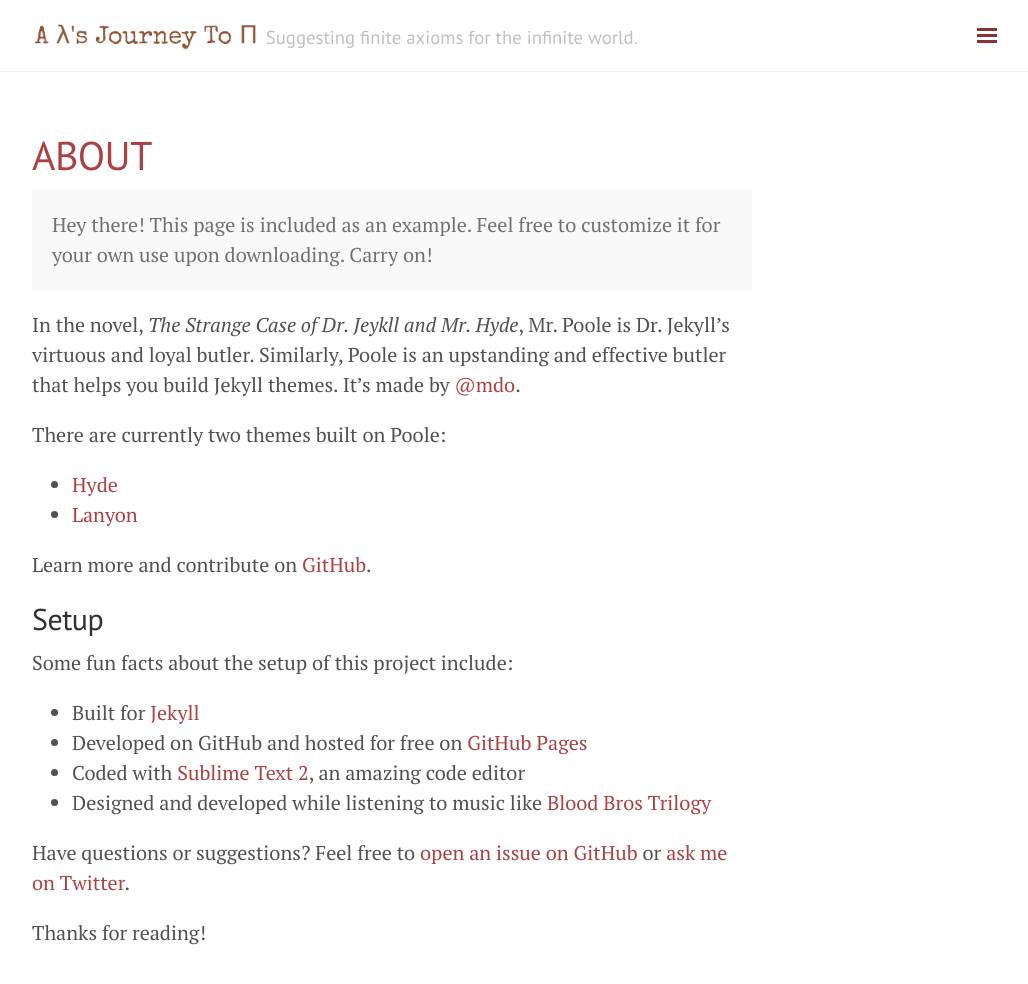
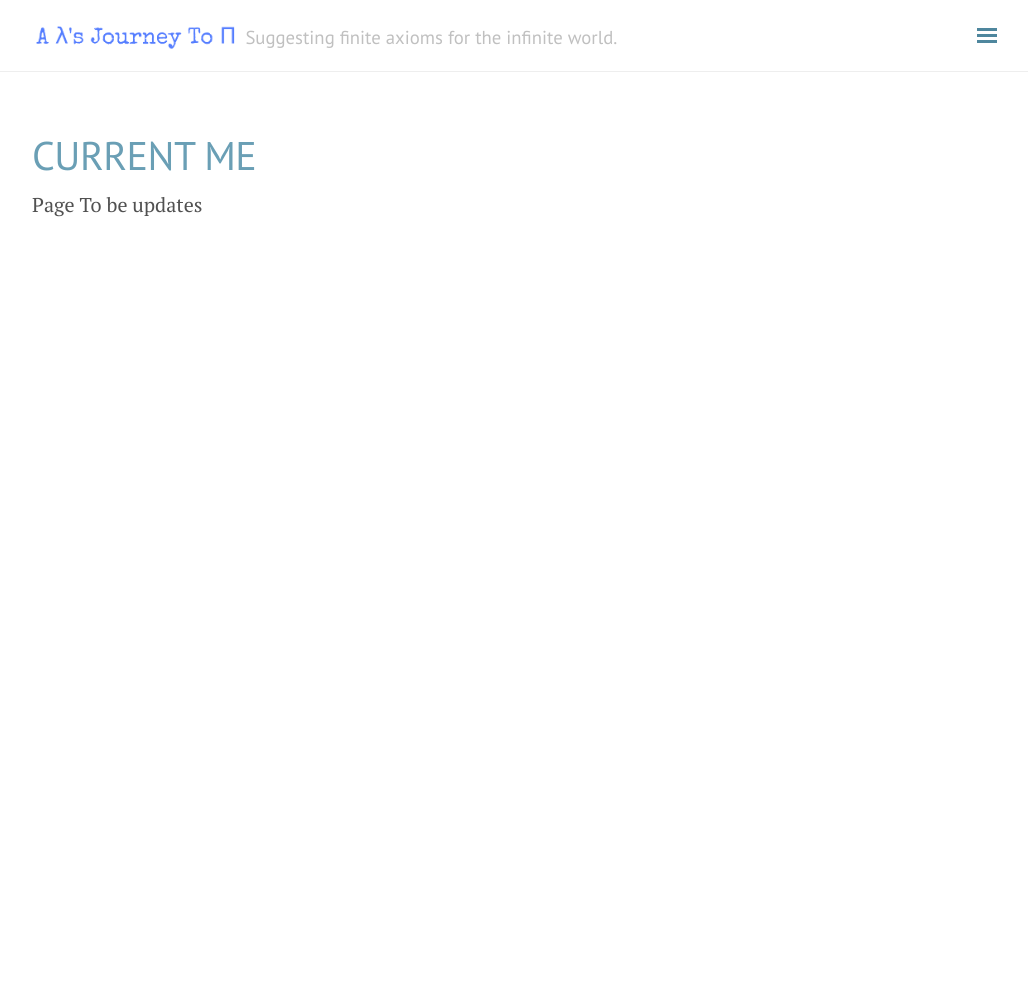
Before and after one commit to rarchk/rarchk.github.io, a Jekyll site: the page built from about.md, in a window 1280 px wide and 1028 px high. Shown: the top 984 px of the window, without its empty margins (248-1276 px from the left). Built offline with Jekyll 4.4.1, drawn with Linux system fonts in a browser that asks for light colours; nearby versions of some CDN libraries; comment, search, counter and statistics services are not loaded.

Commit message:
Changing Theme color

```diff
--- a/_config.yml
+++ b/_config.yml
@@ -4,7 +4,7 @@
 description: 'My personal website'
 baseurl: "" #/lanyon" # to be used when going for sub-directory
 url: "http://rarchk.github.io" # "http://localhost:4000"
-logo: '/public/logo2.png'
+logo: '/public/logo.png'
 
 # Site configurations
 gems:
--- a/_scss/_config.scss
+++ b/_scss/_config.scss
@@ -15,7 +15,7 @@
 $lightgrey:  #eee;
 $black:      #000;
 
-$theme-color: $red;
+$theme-color: $blue;
 $theme-color-dark: darken($theme-color, 10%);
 
 $post-date-color: #9a9a9a;
--- a/about.md
+++ b/about.md
@@ -1,30 +1,5 @@
 ---
 layout: page
-title: About
+title: Current Me
 ---
-
-<p class="message">
-  Hey there! This page is included as an example. Feel free to customize it for your own use upon downloading. Carry on!
-</p>
-
-In the novel, *The Strange Case of Dr. Jeykll and Mr. Hyde*, Mr. Poole is Dr. Jekyll's virtuous and loyal butler. Similarly, Poole is an upstanding and effective butler that helps you build Jekyll themes. It's made by [@mdo](https://twitter.com/mdo).
-
-There are currently two themes built on Poole:
-
-* [Hyde](http://hyde.getpoole.com)
-* [Lanyon](http://lanyon.getpoole.com)
-
-Learn more and contribute on [GitHub](https://github.com/poole).
-
-## Setup
-
-Some fun facts about the setup of this project include:
-
-* Built for [Jekyll](http://jekyllrb.com)
-* Developed on GitHub and hosted for free on [GitHub Pages](https://pages.github.com)
-* Coded with [Sublime Text 2](http://sublimetext.com), an amazing code editor
-* Designed and developed while listening to music like [Blood Bros Trilogy](https://soundcloud.com/maddecent/sets/blood-bros-series)
-
-Have questions or suggestions? Feel free to [open an issue on GitHub](https://github.com/poole/issues/new) or [ask me on Twitter](https://twitter.com/mdo).
-
-Thanks for reading!
+Page To be updates
```
Also changed, not shown: index.html (+0 -7 lines), public/img/we_will_be_giants_by_yalestewart.jpg (deleted), public/logo2.png (deleted).
